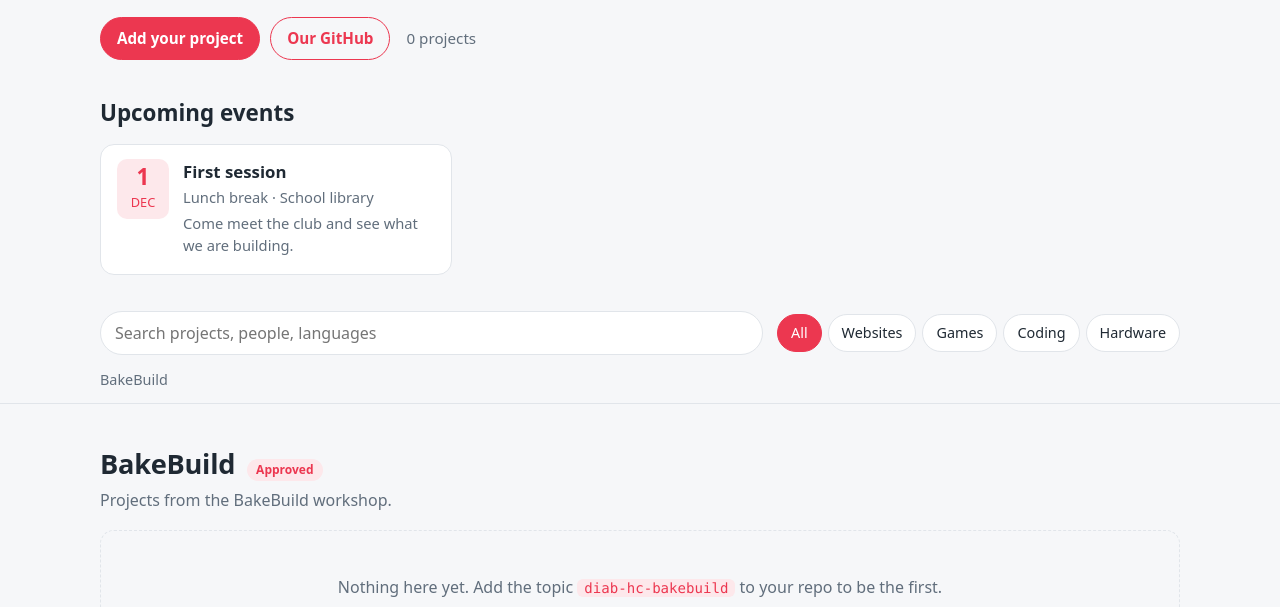
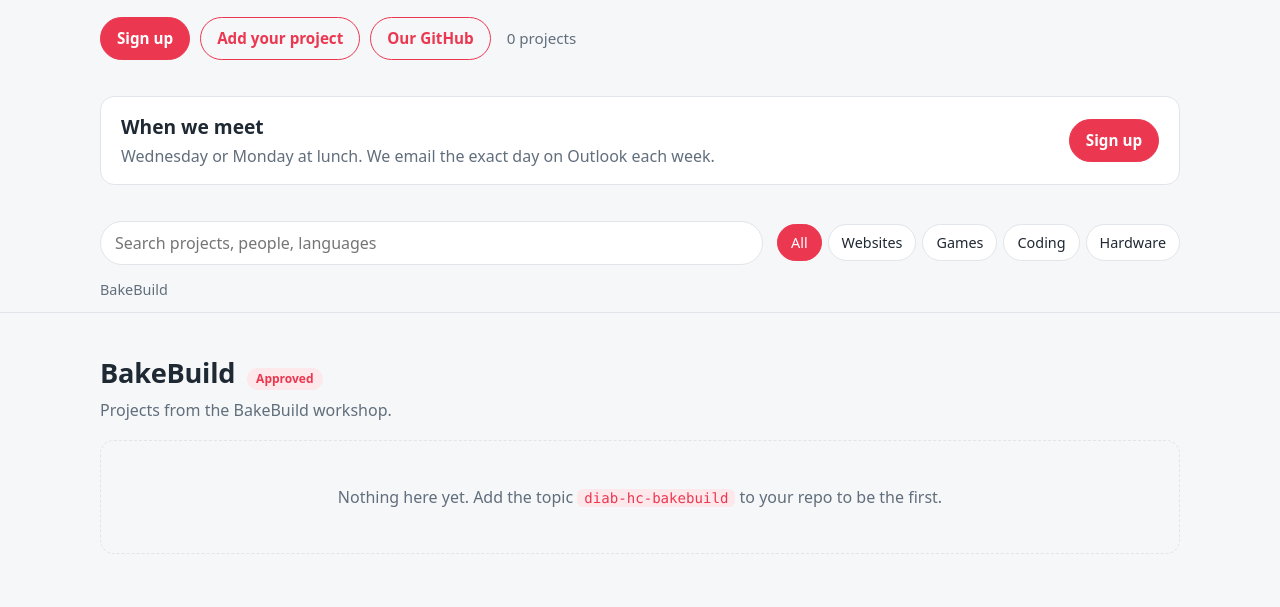
Before and after one commit to Innovate-DIAB/innovate-diab.github.io, a plain HTML site: page index.html in a window 1280 px wide. Shown: the part 180-787 px from the top of the page. Drawn offline with Linux system fonts and the light colour scheme.

Commit message:
Replace events with meeting info and sign-up link

```diff
--- a/app.js
+++ b/app.js
@@ -4,7 +4,7 @@
 const TYPE_LABELS = { all: "All", website: "Websites", game: "Games", code: "Coding", hardware: "Hardware" };
 const TYPE_BADGE = { website: "Website", game: "Game", code: "Code", hardware: "Hardware" };
 const state = { type: "all", q: "" };
-let config, data, events;
+let config, data;
 
 function h(tag, props = {}, ...kids) {
   const el = document.createElement(tag);
@@ -93,25 +93,14 @@ function sectionEl(s) {
             " to your repo to be the first.")));
 }
 
-function eventsEl() {
-  const today = new Date().toISOString().slice(0, 10);
-  const upcoming = (events || []).filter((e) => e.date >= today).sort((a, b) => a.date.localeCompare(b.date));
-  if (!upcoming.length) return null;
-  return h("section", { class: "events", id: "events" },
-    h("h2", { text: "Upcoming events" }),
-    h("div", { class: "event-list" }, upcoming.map((e) => {
-      const d = new Date(e.date + "T00:00:00");
-      const link = safeUrl(e.link);
-      return h("div", { class: "event" },
-        h("div", { class: "event-date" },
-          h("strong", { text: String(d.getDate()) }),
-          h("span", { text: d.toLocaleString("en", { month: "short" }) })),
-        h("div", {},
-          h("h3", { text: e.title }),
-          h("p", { class: "event-meta", text: [e.time, e.location].filter(Boolean).join(" · ") }),
-          e.description && h("p", { text: e.description }),
-          link && h("a", { href: link, target: "_blank", rel: "noopener" }, "Details")));
-    })));
+function meetEl() {
+  const url = safeUrl(config.club.signupUrl);
+  if (!config.club.meeting && !url) return null;
+  return h("section", { class: "meet" },
+    h("div", {},
+      h("h2", { text: "When we meet" }),
+      h("p", { text: config.club.meeting })),
+    url && h("a", { class: "btn", href: url, target: "_blank", rel: "noopener" }, "Sign up"));
 }
 
 function howTo() {
@@ -161,10 +150,11 @@ function render() {
       h("h1", {}, config.club.name, " ", h("span", {}, "projects")),
       h("p", { text: config.club.tagline }),
       h("div", { class: "hero-actions" },
-        h("a", { class: "btn", href: "#submit" }, "Add your project"),
+        safeUrl(config.club.signupUrl) && h("a", { class: "btn", href: config.club.signupUrl, target: "_blank", rel: "noopener" }, "Sign up"),
+        h("a", { class: "btn ghost", href: "#submit" }, "Add your project"),
         h("a", { class: "btn ghost", href: `https://github.com/${config.club.org}`, target: "_blank", rel: "noopener" }, "Our GitHub"),
         h("span", { class: "count", text: `${total} project${total === 1 ? "" : "s"}` })))),
-    eventsEl() && h("div", { class: "wrap" }, eventsEl()),
+    meetEl() && h("div", { class: "wrap" }, meetEl()),
     h("div", { class: "bar" }, h("div", { class: "wrap" }, search, chips, jump)),
     h("main", { class: "wrap", id: "sections" }, sections.length ? sections : h("div", { class: "empty" }, h("p", { text: "No projects match that." }))),
     h("div", { class: "wrap" }, howTo()),
@@ -184,12 +174,11 @@ function renderBody() {
 
 async function boot() {
   try {
-    const [c, d, ev] = await Promise.all([
+    const [c, d] = await Promise.all([
       fetch("config.json").then((r) => r.json()),
       fetch("data.json").then((r) => (r.ok ? r.json() : { sections: {} })).catch(() => ({ sections: {} })),
-      fetch("events.json").then((r) => (r.ok ? r.json() : [])).catch(() => []),
     ]);
-    config = c; data = d; events = ev;
+    config = c; data = d;
     render();
   } catch (err) {
     document.getElementById("app").textContent = "Could not load the gallery. Check config.json for typos.";
--- a/config.json
+++ b/config.json
@@ -3,7 +3,9 @@
     "name": "Hack Club @ DIAB",
     "tagline": "Things we've built at our weekly club. Websites, games, code and hardware.",
     "org": "Innovate-DIAB",
-    "siteRepo": "Innovate-DIAB/innovate-diab.github.io"
+    "siteRepo": "Innovate-DIAB/innovate-diab.github.io",
+    "meeting": "Wednesday or Monday at lunch. We email the exact day on Outlook each week.",
+    "signupUrl": "https://forms.cloud.microsoft/r/DDFd4ajd7E"
   },
   "defaultMode": "auto",
   "allowedOwners": [],
--- a/events.json
+++ /dev/null
@@ -1,10 +0,0 @@
-[
-  {
-    "title": "First session",
-    "date": "2026-12-01",
-    "time": "Lunch break",
-    "location": "School library",
-    "description": "Come meet the club and see what we are building.",
-    "link": ""
-  }
-]
--- a/style.css
+++ b/style.css
@@ -99,17 +99,11 @@ code, .topic {
   padding: 1px 7px; border-radius: 6px; font-size: .88em;
 }
 
-/* events */
-.events { padding: 8px 0 24px; }
-.events h2 { margin: 0 0 14px; font-size: 1.4rem; }
-.event-list { display: grid; gap: 12px; grid-template-columns: repeat(auto-fill, minmax(300px, 1fr)); }
-.event { display: flex; gap: 14px; background: var(--card); border: 1px solid var(--line); border-radius: var(--radius); padding: 14px 16px; }
-.event-date { min-width: 52px; text-align: center; background: var(--accent-soft); color: var(--accent); border-radius: 10px; padding: 6px 4px; height: fit-content; }
-.event-date strong { display: block; font-size: 1.4rem; line-height: 1.1; }
-.event-date span { font-size: .8rem; text-transform: uppercase; }
-.event h3 { margin: 0 0 2px; font-size: 1.05rem; }
-.event p { margin: 0 0 4px; color: var(--muted); font-size: .92rem; }
-.event a { color: var(--accent); font-weight: 600; font-size: .9rem; text-decoration: none; }
+/* meeting info */
+.meet { display: flex; gap: 16px; align-items: center; justify-content: space-between; flex-wrap: wrap;
+  background: var(--card); border: 1px solid var(--line); border-radius: var(--radius); padding: 16px 20px; margin: 8px 0 24px; }
+.meet h2 { margin: 0 0 2px; font-size: 1.2rem; }
+.meet p { margin: 0; color: var(--muted); }
 
 /* how to submit */
 .howto { padding: 48px 0 20px; }
```
Also changed, not shown: 3 other files.
